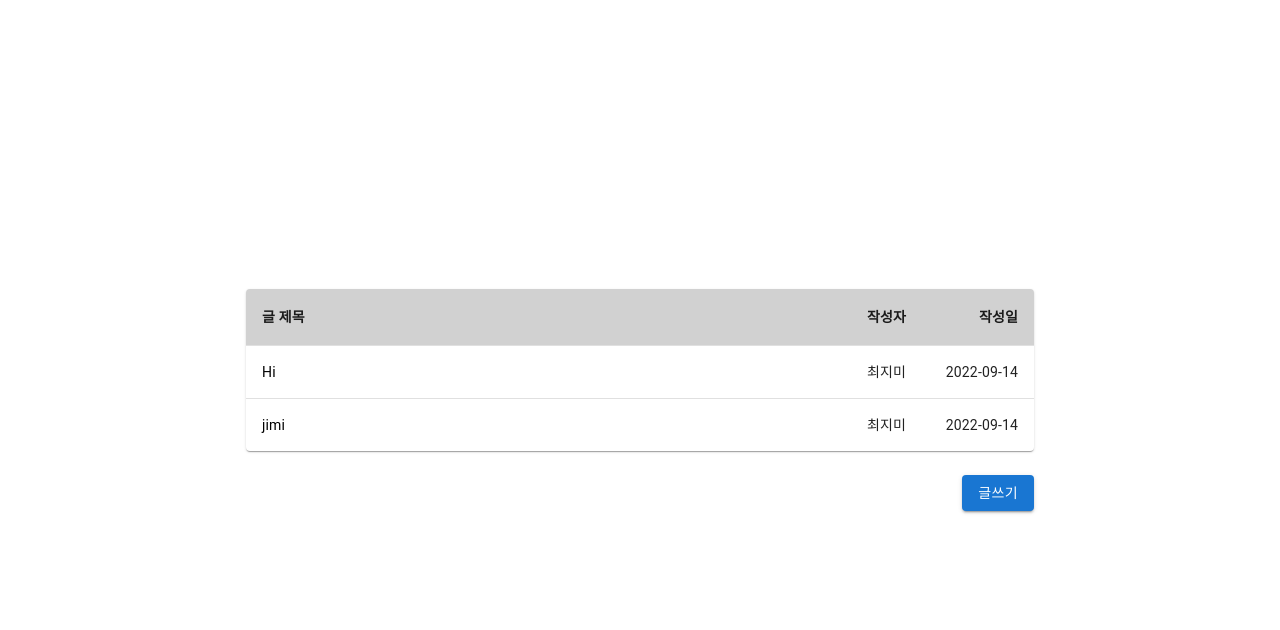
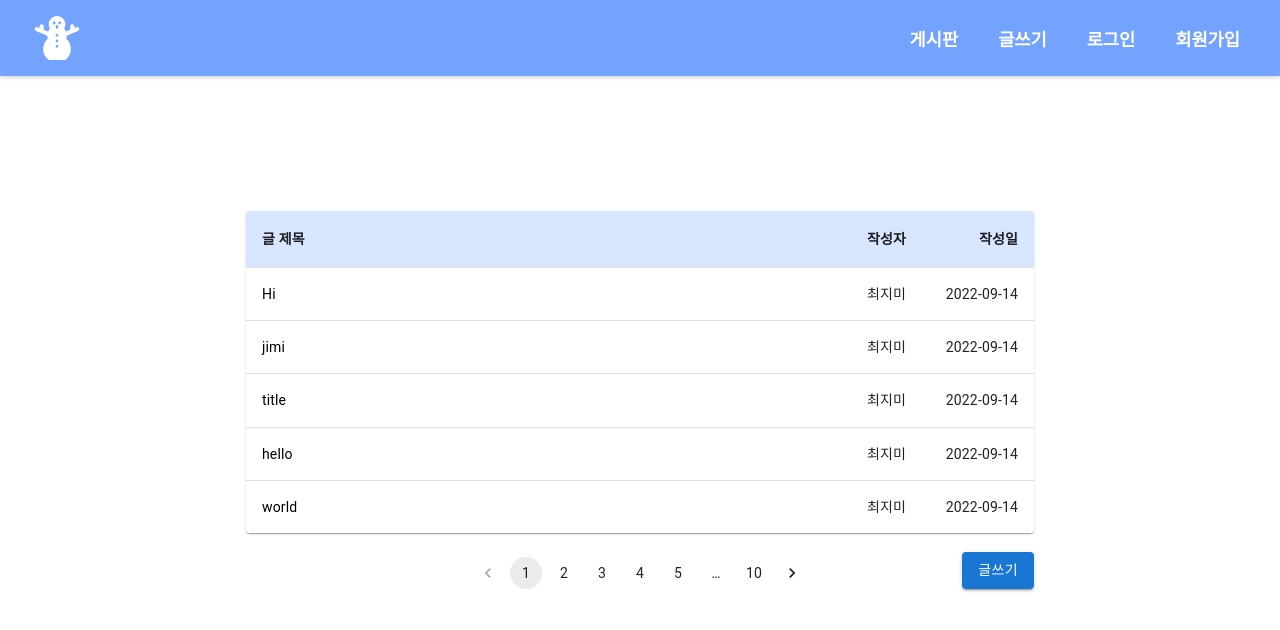
Before and after one commit to rabbit-22/front_study, a React (Create React App) app: page /board in a window 1280 px wide. Shown: the top 630 px of the page. Built offline with nearby package versions, Linux system fonts and the light colour scheme; the HTML template or start-up script is replaced by a standard one.

Commit message:
feat: make header

```diff
--- a/src/App.tsx
+++ b/src/App.tsx
@@ -1,15 +1,10 @@
 import React from 'react';
-import { Box, Container } from '@mui/material';
 import Router from './Router';
 
 function App() {
   return (
     <div className="App">
-      <Container maxWidth="md" >
-        <Box sx={{ display: 'flex', justifyContent: 'center', minHeight: '100vh', flexDirection: 'column', alginItems: 'center', m: '0 2rem'}}>
-          <Router />
-        </Box>
-      </Container>
+      <Router />
     </div>
   );
 }
--- a/src/Router.tsx
+++ b/src/Router.tsx
@@ -6,11 +6,16 @@ import ScrollToTop from './components/common/ScrollToTop';
 import LoginPage from './components/login/LoginPage';
 import SignupPage from './components/signup/SignupPage';
 import ReadBoardPage from './components/board/ReadBoardPage';
+import Header from './components/common/Header';
+import { Box, Container } from '@mui/material';
 
 function Router() {
   return (
     <BrowserRouter>
+        <Header />
         <ScrollToTop />
+        <Container maxWidth="md" >
+        <Box sx={{ display: 'flex', justifyContent: 'center', minHeight: '100vh', flexDirection: 'column', alginItems: 'center', m: '0 2rem'}}>
           <Routes>
               <Route path="/" element={<LoginPage />} />
               <Route path="/signup" element={<SignupPage />} />
@@ -18,6 +23,8 @@ function Router() {
               <Route path="/board/write" element={<WriteBoardPage />} />
               <Route path="/board/:id" element={<ReadBoardPage />} />
           </Routes>
+        </Box>
+      </Container>
     </BrowserRouter>
   );
 }
--- a/src/components/board/BoardPage.tsx
+++ b/src/components/board/BoardPage.tsx
@@ -1,6 +1,6 @@
 import React from 'react';
 import BoardTable from './BoardTable';
-import { Button, Box } from '@mui/material';
+import { Button, Box, Pagination } from '@mui/material';
 import { Link } from 'react-router-dom';
 
 /**
@@ -12,10 +12,13 @@ function BoardPage() {
   return (
     <>
       <BoardTable />
-      <Box sx={{ display: 'flex', justifyContent: 'end', mt: 3}}>
-        <Link to="/board/write">
-          <Button variant="contained">글쓰기</Button>
-        </Link>
+      <Box sx={{ position: 'relative' }}>
+        <Pagination count={10} sx={{ display: 'flex', justifyContent: 'center', mt: 3}} />
+        <Box sx={{ display: 'flex', justifyContent: 'end', position: 'absolute', right: 0, bottom: 0 }}>
+          <Link to="/board/write">
+            <Button variant="contained">글쓰기</Button>
+          </Link>
+        </Box>
       </Box>
     </>
   );
--- a/src/components/board/BoardTable.tsx
+++ b/src/components/board/BoardTable.tsx
@@ -1,5 +1,5 @@
 import React from 'react';
-import { Paper, Table, TableBody, TableCell, TableContainer, TableRow, TableHead, TablePagination } from '@mui/material';
+import { Paper, Table, TableBody, TableCell, TableContainer, TableRow, TableHead } from '@mui/material';
 import { rows } from './Rows';
 import { Link } from 'react-router-dom';
 
@@ -12,7 +12,7 @@ function BoardTable() {
   return (
     <TableContainer component={Paper}>
       <Table>
-        <TableHead sx={{ backgroundColor: '#d1d1d1'}}>
+        <TableHead sx={{ backgroundColor: '#d9e6ff'}}>
           <TableRow>
             <TableCell sx={{ fontWeight: 'bold' }}>글 제목</TableCell>
             <TableCell align='right' sx={{ fontWeight: 'bold' }}>작성자</TableCell>
--- a/src/components/board/ReadBoardPage.tsx
+++ b/src/components/board/ReadBoardPage.tsx
@@ -44,13 +44,21 @@ function ReadBoardPage() {
 
   return (
     <>
+    <Box sx={{ border: '1px solid #E9E9E9', p: 3, mt: 20}}>
       <Box sx={{ mb: 2, fontWeight: 'bold', fontSize: '1.3rem' }}>제목</Box>
+      <Box sx={{ borderBottom: '1px solid #E9E9E9', mb: 3}} />
       <Box>Lorem ipsum dolor, sit amet consectetur adipisicing elit.
         Ipsa ut voluptatem animi non repellat iusto consequuntur maxime quo eius! Corporis,
         amet at rem quos totam deleniti officia voluptatem eaque libero.
+        Ipsa ut voluptatem animi non repellat iusto consequuntur maxime quo eius! Corporis,
+        amet at rem quos totam deleniti officia voluptatem eaque libero.
+        Ipsa ut voluptatem animi non repellat iusto consequuntur maxime quo eius! Corporis,
+        amet at rem quos totam deleniti officia voluptatem eaque libero.
+        Ipsa ut voluptatem animi non repellat iusto consequuntur maxime quo eius! Corporis,
+        amet at rem quos totam deleniti officia voluptatem eaque libero.
       </Box>
-      <Box sx={{ borderBottom: '1px solid #E9E9E9', mt: 3}} />
-      <Box sx={{ display: 'flex', justifyContent: 'space-between', mt: 3 }}>
+      </Box>
+      <Box sx={{ display: 'flex', justifyContent: 'space-between', my: 3, mb: 5 }}>
         <Link to='/board'>
           <Button sx={{ display: 'flex'}} variant='contained' color='inherit'>목록</Button>
         </Link>
--- a/src/components/board/Rows.ts
+++ b/src/components/board/Rows.ts
@@ -1,6 +1,9 @@
 const rows = [
     { id: 1, title: 'Hi', name: '최지미', date: '2022-09-14'},
     { id: 2, title: 'jimi', name: '최지미', date: '2022-09-14'},
+    { id: 3, title: 'title', name: '최지미', date: '2022-09-14'},
+    { id: 4, title: 'hello', name: '최지미', date: '2022-09-14'},
+    { id: 5, title: 'world', name: '최지미', date: '2022-09-14'},
 ];
 
 export { rows };
--- a/src/components/board/WriteBoardPage.tsx
+++ b/src/components/board/WriteBoardPage.tsx
@@ -32,7 +32,7 @@ function WriteBoardPage() {
 
   return (
     <>
-      <TextField onChange={handleChange} name='title' variant="standard" sx={{ mb: 1 }} autoFocus placeholder='제목을 입력해 주세요'/>
+      <TextField onChange={handleChange} name='title' variant="standard" sx={{ mb: 1, mt: 5 }} autoFocus placeholder='제목을 입력해 주세요'/>
       <TextareaAutosize onChange={handleChange} name='content' minRows={25} maxRows={25} style={{ resize:'none'}}/>
       <Box sx={{ display: 'flex', justifyContent:'space-between', mt: 3 }}>
         <Link to='/board'>
--- /dev/null
+++ b/src/components/common/Header.tsx
@@ -0,0 +1,21 @@
+import React from 'react';
+import { Link } from 'react-router-dom';
+import { Box } from '@mui/material';
+import logo from '../../images/snowman-solid.svg';
+
+
+function Header() {
+  return (
+    <Box sx={{ display: 'flex', justifyContent: 'space-between', fontWeight: 'bold', position: 'fixed', width: '100vw', top: 0, py: 2, backgroundColor: '#73a2ff ', boxShadow: '0 2px 4px 0 rgba(0, 0, 0, 0.15)'}}>
+      <img src={logo} alt='logo' width="50px" style={{ margin: '0 0 0 2rem'}} />
+      <Box sx={{ display: 'flex', alignItems: 'center', '& > *': { ml: 5, fontSize: '1.1rem', color: 'white'}, '& > *:hover': {color: '#627eb3'}, '&:last-child': { mr: 5} }}>
+        <Link to="/board">게시판</Link>
+        <Link to="/board/write">글쓰기</Link>
+        <Link to="/">로그인</Link>
+        <Link to="/signup">회원가입</Link>
+      </Box>
+    </Box>
+  );
+};
+
+export default Header;
--- /dev/null
+++ b/src/components/custom.d.ts
@@ -0,0 +1 @@
+declare module "*.svg";
--- a/tsconfig.json
+++ b/tsconfig.json
@@ -24,6 +24,6 @@
     "target": "es5"
   },
   "include": [
-    "src"
+    "src", "src/custom.d.ts"
   ]
 }
```
Also changed, not shown: src/images/snowman-solid.svg (added). Lines whose indentation alone changed are shown as unchanged.
